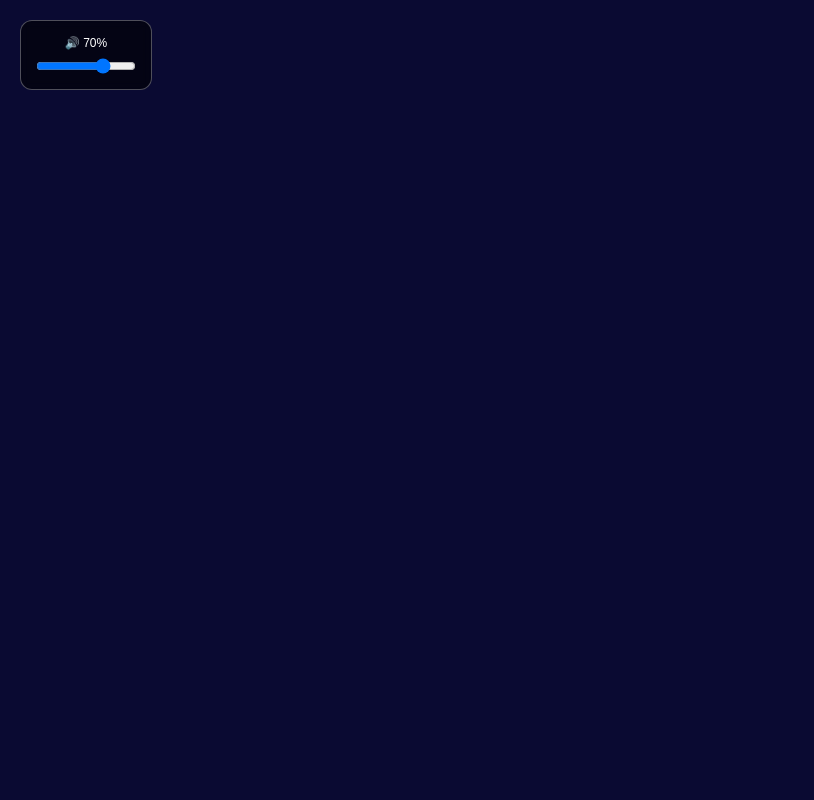
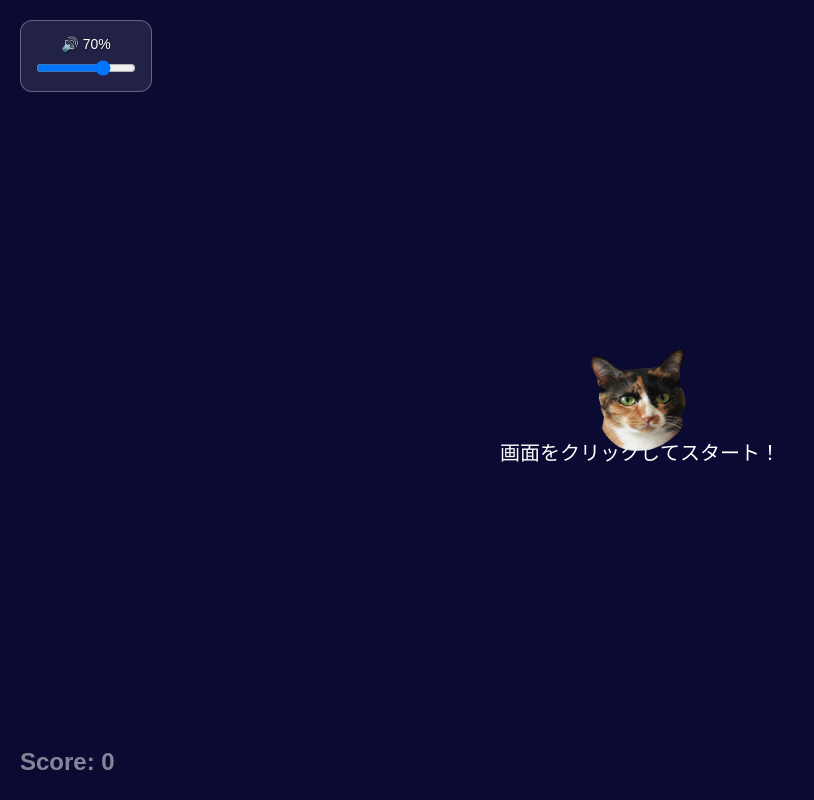
Before and after one commit to kiyo4810/chasegoma, a plain HTML site: page index.html in a window 1280 px wide. Shown: the whole page, without its empty margins (0-814 px from the left). Drawn offline with Linux system fonts and the light colour scheme.

Commit message:
Update index.html　黒画面エラーの修正トライ

```diff
--- a/index.html
+++ b/index.html
@@ -5,12 +5,11 @@
     <meta name="viewport" content="width=device-width, initial-scale=1.0, maximum-scale=1.0, user-scalable=no" />
     <title>ゴマちゃんを追え - Fullscreen</title>
     <style>
-      /* 全画面設定 */
       * {
         margin: 0;
         padding: 0;
         box-sizing: border-box;
-        touch-action: none; /* ブラウザのデフォルト動作（スクロール等）を禁止 */
+        touch-action: none;
       }
 
       html, body {
@@ -33,7 +32,7 @@
         top: 20px;
         left: 20px;
         z-index: 1000;
-        background: rgba(0, 0, 0, 0.6);
+        background: rgba(255, 255, 255, 0.1);
         padding: 15px;
         border-radius: 12px;
         border: 1px solid rgba(255, 255, 255, 0.3);
@@ -41,16 +40,18 @@
         flex-direction: column;
         align-items: center;
         gap: 8px;
-        cursor: move; /* ドラッグ可能であることを示す */
+        cursor: move;
         user-select: none;
-        backdrop-filter: blur(4px);
+        backdrop-filter: blur(8px);
+        -webkit-backdrop-filter: blur(8px);
       }
 
       .volume-label {
         color: white;
-        font-size: 12px;
+        font-size: 14px;
         font-family: sans-serif;
-        pointer-events: none; /* 文字部分はドラッグを邪魔しない */
+        pointer-events: none;
+        text-shadow: 1px 1px 2px rgba(0,0,0,0.5);
       }
 
       input[type="range"] {
@@ -76,20 +77,26 @@
 
       // --- ゲーム設定 ---
       let score = 0;
-      let spriteX, spriteY;
+      let spriteX = 0;
+      let spriteY = 0;
       let spriteSpeed = [3, 3];
       let volume = 70;
+      let isGameStarted = false;
+
       const catSound = new Audio("images/cat.mp3");
       const specialSound = new Audio("images/special.mp3");
-      let spriteImage = new Image();
+
+      const spriteImage = new Image();
       spriteImage.src = "images/goma.png";
+      // 画像が読み込めなくてもゲームが動くようにフラグ管理
+      let isImageLoaded = false;
+      spriteImage.onload = () => { isImageLoaded = true; };
 
-      // --- 全画面リサイズ処理 ---
       function resize() {
         canvas.width = window.innerWidth;
         canvas.height = window.innerHeight;
-        // 初期位置を中央に
-        if (spriteX === undefined) {
+        // 画面の中央に配置
+        if (!isGameStarted) {
           spriteX = canvas.width / 2;
           spriteY = canvas.height / 2;
         }
@@ -103,12 +110,11 @@
         volumeValue.textContent = volume;
       });
 
-      // ドラッグロジック
       let isDragging = false;
       let offset = { x: 0, y: 0 };
 
       const startDrag = (e) => {
-        if (e.target === volumeSlider) return; // スライダー操作時はドラッグしない
+        if (e.target === volumeSlider) return;
         isDragging = true;
         const clientX = e.touches ? e.touches[0].clientX : e.clientX;
         const clientY = e.touches ? e.touches[0].clientY : e.clientY;
@@ -119,3 +125,102 @@
       const doDrag = (e) => {
         if (!isDragging) return;
         const clientX = e.touches ? e.touches[0].clientX : e.clientX;
+        const clientY = e.touches ? e.touches[0].clientY : e.clientY;
+        volumeContainer.style.left = Math.max(0, Math.min(window.innerWidth - volumeContainer.offsetWidth, clientX - offset.x)) + "px";
+        volumeContainer.style.top = Math.max(0, Math.min(window.innerHeight - volumeContainer.offsetHeight, clientY - offset.y)) + "px";
+      };
+
+      volumeContainer.addEventListener("mousedown", startDrag);
+      window.addEventListener("mousemove", doDrag);
+      window.addEventListener("mouseup", () => isDragging = false);
+      volumeContainer.addEventListener("touchstart", startDrag);
+      window.addEventListener("touchmove", doDrag);
+      window.addEventListener("touchend", () => isDragging = false);
+
+      function playSuccessSound() {
+        let targetSound = (score > 0 && score % 10 === 0) ? specialSound : catSound;
+        targetSound.volume = volume / 100;
+        targetSound.currentTime = 0;
+        targetSound.play().catch(() => {});
+      }
+
+      function update() {
+        if (!isGameStarted) return;
+        spriteX += spriteSpeed[0];
+        spriteY += spriteSpeed[1];
+
+        const bounceMargin = 40;
+        if (spriteX < bounceMargin || spriteX > canvas.width - bounceMargin) spriteSpeed[0] *= -1;
+        if (spriteY < bounceMargin || spriteY > canvas.height - bounceMargin) spriteSpeed[1] *= -1;
+      }
+
+      function draw() {
+        ctx.fillStyle = "#0a0a32";
+        ctx.fillRect(0, 0, canvas.width, canvas.height);
+
+        if (!isGameStarted) {
+          ctx.fillStyle = "white";
+          ctx.font = "20px Arial";
+          ctx.textAlign = "center";
+          ctx.fillText("画面をクリックしてスタート！", canvas.width / 2, canvas.height / 2 + 60);
+        }
+
+        ctx.textAlign = "left";
+        ctx.fillStyle = "rgba(255, 255, 255, 0.5)";
+        ctx.font = "bold 24px Arial";
+        ctx.fillText(`Score: ${score}`, 20, canvas.height - 30);
+
+        const size = Math.min(canvas.width, canvas.height) * 0.15;
+        if (isImageLoaded) {
+          ctx.drawImage(spriteImage, spriteX - size / 2, spriteY - size / 2, size, size);
+        } else {
+          // 画像がない場合の代わり（白い丸）
+          ctx.fillStyle = "white";
+          ctx.beginPath();
+          ctx.arc(spriteX, spriteY, size/3, 0, Math.PI * 2);
+          ctx.fill();
+        }
+      }
+
+      function loop() {
+        update();
+        draw();
+        requestAnimationFrame(loop);
+      }
+
+      function handleClick(e) {
+        if (e.target.closest("#volume-container")) return;
+
+        if (!isGameStarted) {
+          isGameStarted = true;
+          // 初回クリックでスピードを与える
+          spriteSpeed = [3, 3];
+          return;
+        }
+
+        const clientX = (e.touches ? e.touches[0].clientX : e.clientX);
+        const clientY = (e.touches ? e.touches[0].clientY : e.clientY);
+
+        const dist = Math.sqrt(Math.pow(clientX - spriteX, 2) + Math.pow(clientY - spriteY, 2));
+        const hitLimit = Math.min(canvas.width, canvas.height) * 0.15;
+
+        if (dist < hitLimit) {
+          score++;
+          spriteX = Math.random() * (canvas.width - 100) + 50;
+          spriteY = Math.random() * (canvas.height - 100) + 50;
+          spriteSpeed[0] *= 1.05;
+          spriteSpeed[1] *= 1.05;
+          playSuccessSound();
+        }
+      }
+
+      canvas.addEventListener("mousedown", handleClick);
+      canvas.addEventListener("touchstart", (e) => {
+        e.preventDefault();
+        handleClick(e);
+      }, { passive: false });
+
+      loop();
+    </script>
+  </body>
+</html>
```
